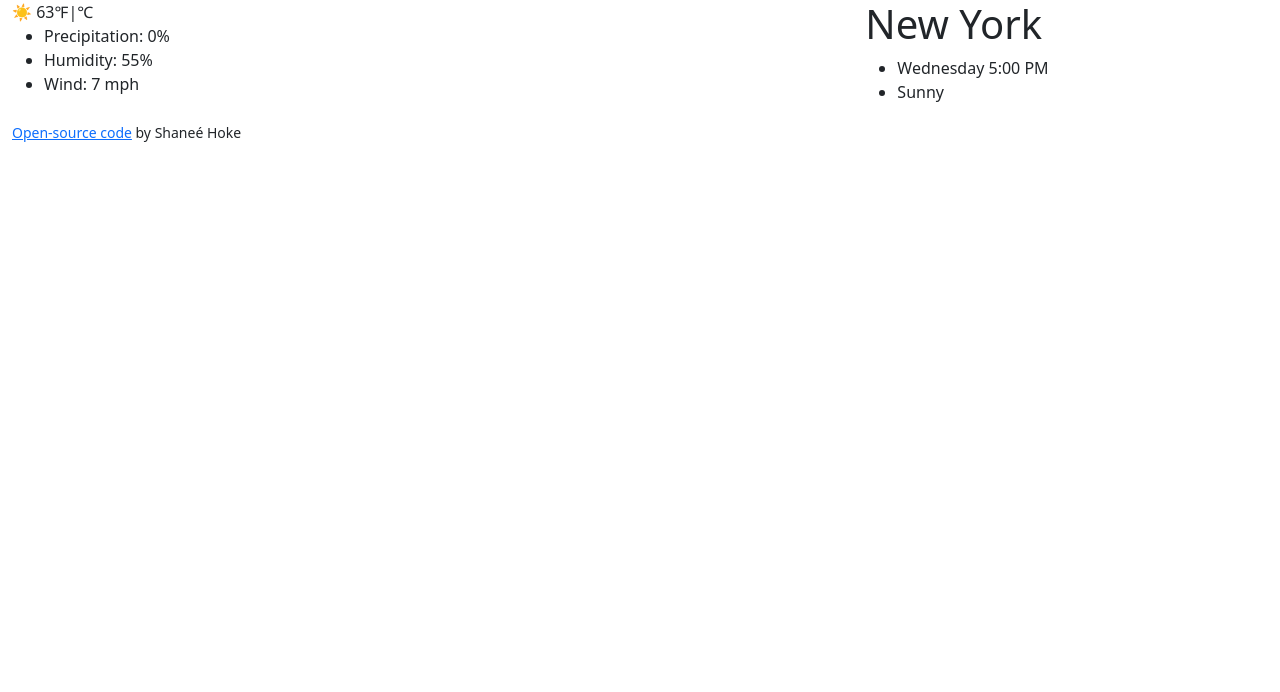
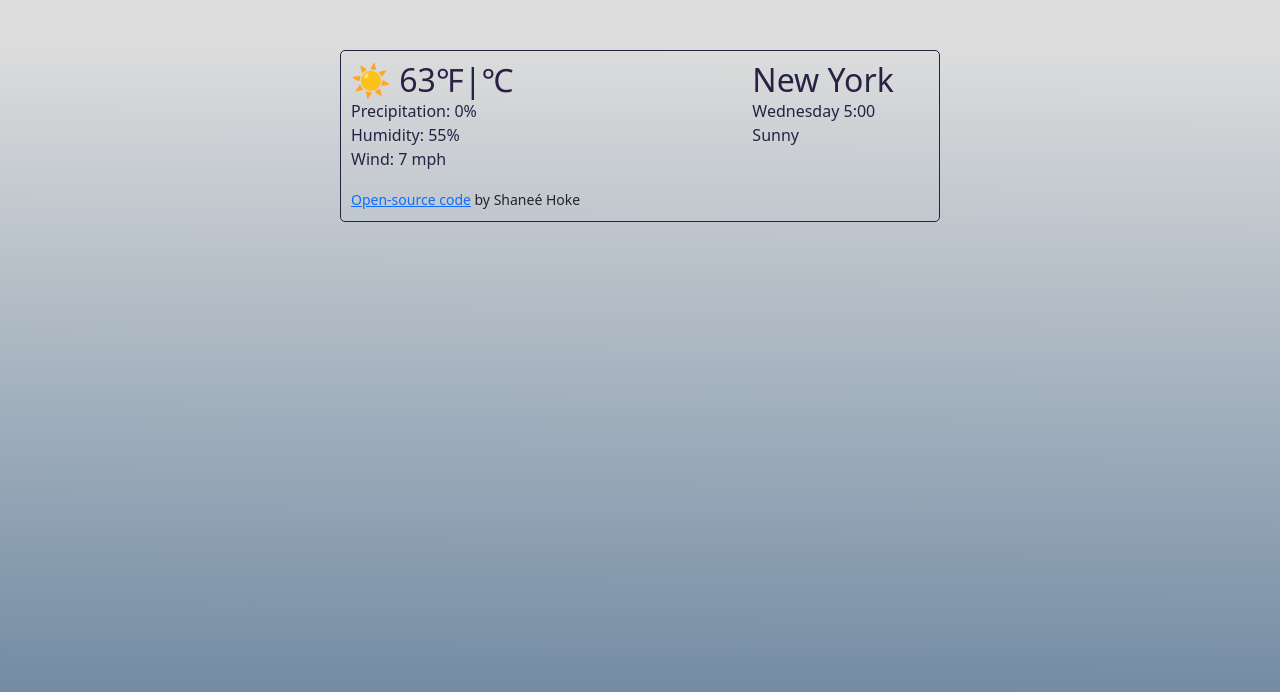
Before and after one commit to smhoke/googleWeatherDupe, a plain HTML site: page index.html in a window 1280 px wide. Drawn offline with nearby package versions, Linux system fonts and the light colour scheme.

Commit message:
css
styled main elements of page

```diff
--- a/index.html
+++ b/index.html
@@ -18,7 +18,7 @@
       <div class="weather-app">
         <div class="row justify-content-between">
           <div class="col-4">
-            ☀️ 63℉|℃
+            <h2>☀️ 63℉|℃</h2>
             <ul>
               <li>Precipitation: 0%</li>
               <li>Humidity: 55%</li>
@@ -26,9 +26,9 @@
             </ul>
           </div>
           <div class="col-4">
-            <h1>New York</h1>
+            <h2>New York</h2>
             <ul>
-              <li>Wednesday 5:00 PM</li>
+              <li>Wednesday 5:00</li>
               <li>Sunny</li>
             </ul>
           </div>
--- a/style.css
+++ b/style.css
@@ -0,0 +1,28 @@
+html {
+  height: 100%;
+}
+body {
+  background: linear-gradient(
+    180.3deg,
+    rgb(221, 221, 221) 5.5%,
+    rgb(110, 136, 161) 90.2%
+  );
+  background-repeat: no-repeat;
+}
+.weather-app {
+  max-width: 600px;
+  margin: 50px auto;
+  padding: 10px;
+  border: 1px solid #272244;
+  border-radius: 5px;
+}
+h2 {
+  color: #272244;
+  margin-bottom: 0;
+}
+
+ul {
+  color: #272244;
+  list-style: none;
+  padding-left: 0;
+}
```
